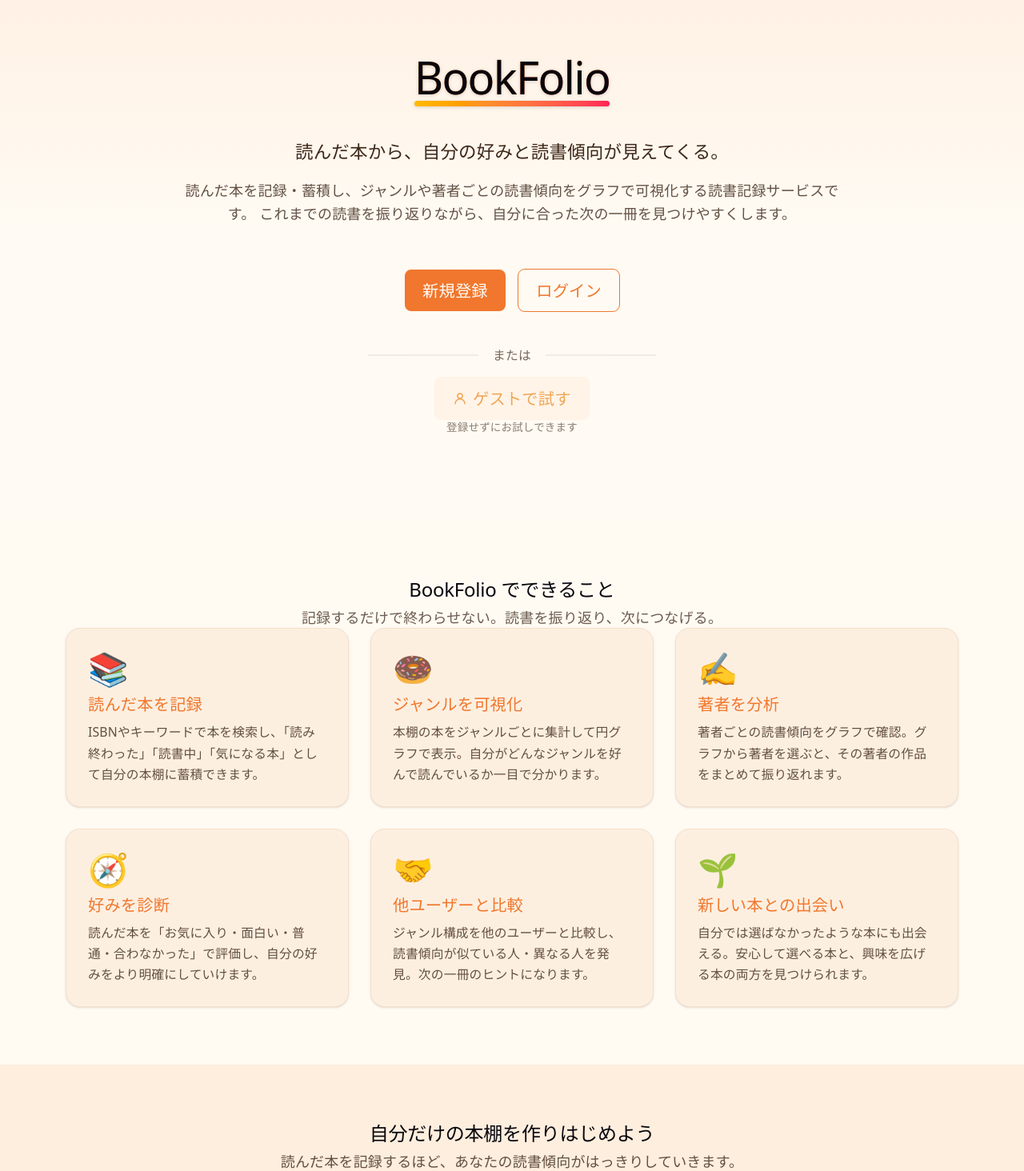
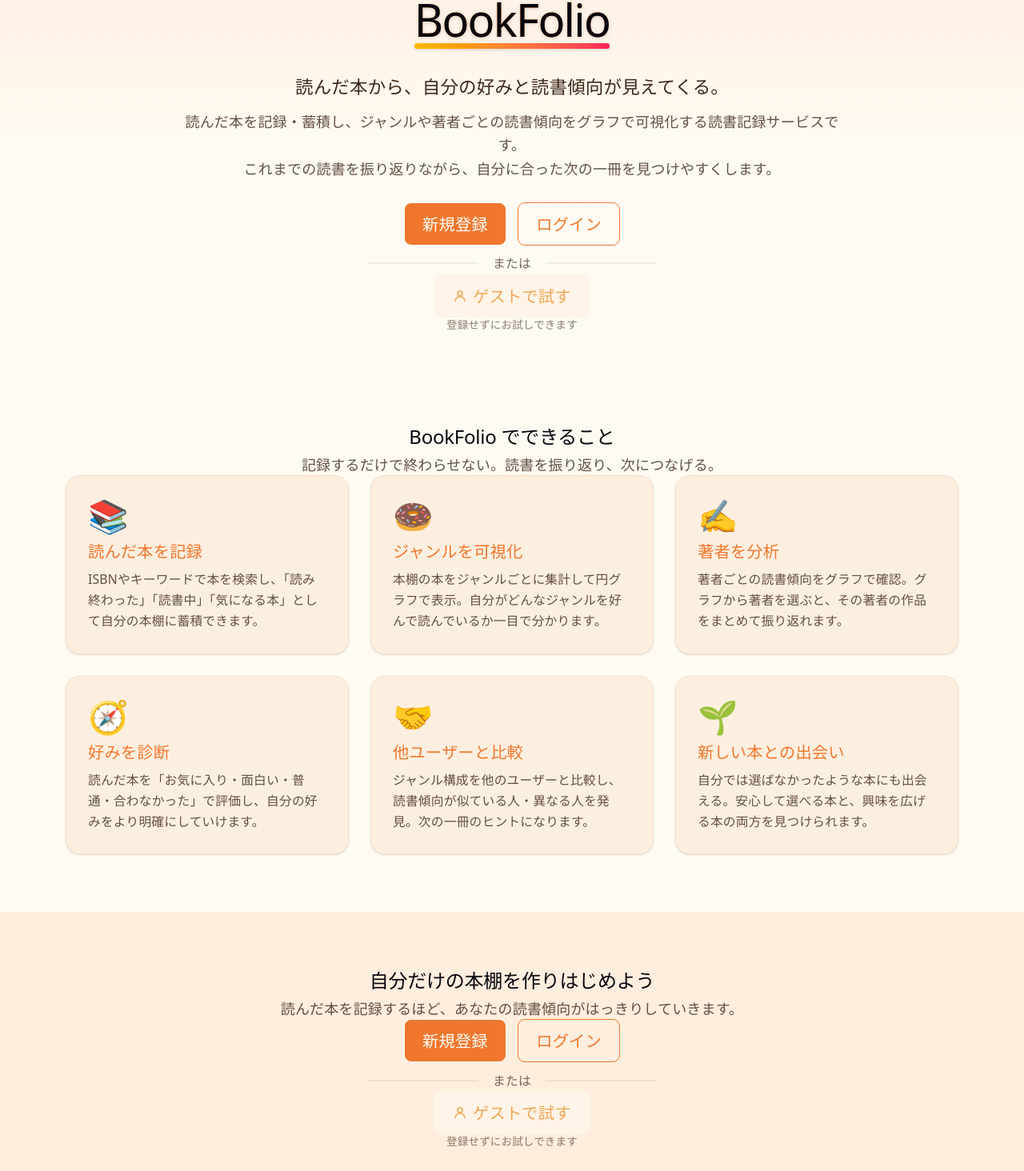
Before and after one commit to Unlucky70Ladybug/book-folio, a React (Vite) app in the folder frontend/: page / in a window 1280 px wide. Shown: the part 144-1608 px from the top of the page at 80% size. Built offline with nearby package versions, Linux system fonts and the light colour scheme.

Commit message:
fix：ホームページの体裁を整えた

```diff
--- /dev/null
+++ b/frontend/src/pages/home/_componets/auth-actions.tsx
@@ -0,0 +1,31 @@
+import { Link } from 'react-router-dom'
+import LoginGuestUser from '../../auth/_components/login-guest-user'
+
+// 新規登録・ログイン・ゲストログインのボタン群(ヒーローと締めのCTAで共通)
+const AuthActions = ({ className = '' }: { className?: string }) => {
+  return (
+    <div className={`flex flex-col items-center gap-2 ${className}`}>
+      <div className="flex flex-col sm:flex-row gap-3 w-full sm:w-auto justify-center">
+        <Link to="/signup" className="btn btn-primary btn-lg">
+          新規登録
+        </Link>
+        <Link to="/login" className="btn btn-outline btn-primary btn-lg">
+          ログイン
+        </Link>
+      </div>
+
+      {/* ゲストログイン(お試し用):通常の登録・ログインと区別するため区切り線で離す */}
+      <div className="flex flex-col items-center w-full sm:w-auto">
+        <div className="divider text-sm opacity-70 w-full sm:w-80 my-1">または</div>
+        <LoginGuestUser
+          formClassName="flex flex-col items-center w-full sm:w-auto"
+          buttonClassName="btn btn-soft btn-secondary btn-lg w-full sm:w-auto"
+          label="ゲストで試す"
+        />
+        <p className="text-xs opacity-60 mt-1">登録せずにお試しできます</p>
+      </div>
+    </div>
+  )
+}
+
+export default AuthActions
--- a/frontend/src/pages/home/logged-out-home.tsx
+++ b/frontend/src/pages/home/logged-out-home.tsx
@@ -1,5 +1,4 @@
-import { Link } from 'react-router-dom'
-import LoginGuestUser from '../auth/_components/login-guest-user'
+import AuthActions from './_componets/auth-actions'
 
 const features = [
   {
@@ -44,46 +43,30 @@ const LoggedOutHome = () => {
   return (
     <div className="min-h-screen bg-base-100 text-base-content">
       {/* ヒーロー */}
-      <section className="hero bg-gradient-to-b from-primary/10 via-base-100 to-base-100 py-20 px-4">
-        <div className="hero-content flex-col max-w-3xl text-center">
-          <h1 className="relative inline-block text-6xl md:text-8xl font-black tracking-tight bg-gradient-to-br from-amber-400 via-orange-500 to-rose-500 bg-clip-text text-transparent drop-shadow-sm">
+      <section className="hero bg-gradient-to-b from-primary/10 via-base-100 to-base-100 pt-6 pb-10 md:pt-8 px-4">
+        <div className="hero-content flex-col max-w-3xl text-center gap-2 py-0">
+          <h1 className="relative inline-block text-5xl md:text-7xl font-black tracking-tight bg-gradient-to-br from-amber-400 via-orange-500 to-rose-500 bg-clip-text text-transparent drop-shadow-sm">
             BookFolio
             <span className="absolute -bottom-2 left-0 h-1.5 w-full rounded-full bg-gradient-to-r from-amber-400 to-rose-500" />
           </h1>
-          <p className="text-lg md:text-xl font-medium mt-2">
+          <p className="text-lg md:text-xl font-medium mt-3">
             読んだ本から、自分の好みと読書傾向が見えてくる。
           </p>
-          <p className="opacity-80 mt-4 leading-relaxed">
-            読んだ本を記録・蓄積し、ジャンルや著者ごとの読書傾向をグラフで可視化する読書記録サービスです。
-            これまでの読書を振り返りながら、自分に合った次の一冊を見つけやすくします。
-          </p>
-
-          <div className="flex flex-col sm:flex-row gap-3 mt-8 w-full sm:w-auto justify-center">
-            <Link to="/signup" className="btn btn-primary btn-lg">
-              新規登録
-            </Link>
-            <Link to="/login" className="btn btn-outline btn-primary btn-lg">
-              ログイン
-            </Link>
+          <div className="opacity-80 mt-1 leading-relaxed">
+            <p>
+              読んだ本を記録・蓄積し、ジャンルや著者ごとの読書傾向をグラフで可視化する読書記録サービスです。
+            </p>
+            <p>これまでの読書を振り返りながら、自分に合った次の一冊を見つけやすくします。</p>
           </div>
 
-          {/* ゲストログイン(お試し用):通常の登録・ログインと区別するため区切り線で離す */}
-          <div className="flex flex-col items-center w-full sm:w-auto mt-2">
-            <div className="divider text-sm opacity-70 w-full sm:w-80">または</div>
-            <LoginGuestUser
-              formClassName="flex flex-col items-center w-full sm:w-auto"
-              buttonClassName="btn btn-soft btn-secondary btn-lg w-full sm:w-auto"
-              label="ゲストで試す"
-            />
-            <p className="text-xs opacity-60 mt-2">登録せずにお試しできます</p>
-          </div>
+          <AuthActions className="mt-4" />
         </div>
       </section>
 
       {/* 機能紹介 */}
       <section className="max-w-5xl mx-auto py-16 px-4">
         <h2 className="text-2xl md:text-3xl font-bold text-center mb-3">BookFolio でできること</h2>
-        <p className="text-center opacity-75 mb-10">
+        <p className="text-center opacity-80 mb-10">
           記録するだけで終わらせない。読書を振り返り、次につなげる。
         </p>
 
@@ -110,14 +93,7 @@ const LoggedOutHome = () => {
           <p className="opacity-80 mb-8">
             読んだ本を記録するほど、あなたの読書傾向がはっきりしていきます。
           </p>
-          <div className="flex flex-col sm:flex-row gap-3 justify-center">
-            <Link to="/signup" className="btn btn-primary btn-lg">
-              新規登録
-            </Link>
-            <Link to="/login" className="btn btn-outline btn-primary btn-lg">
-              ログイン
-            </Link>
-          </div>
+          <AuthActions />
         </div>
       </section>
     </div>
```
